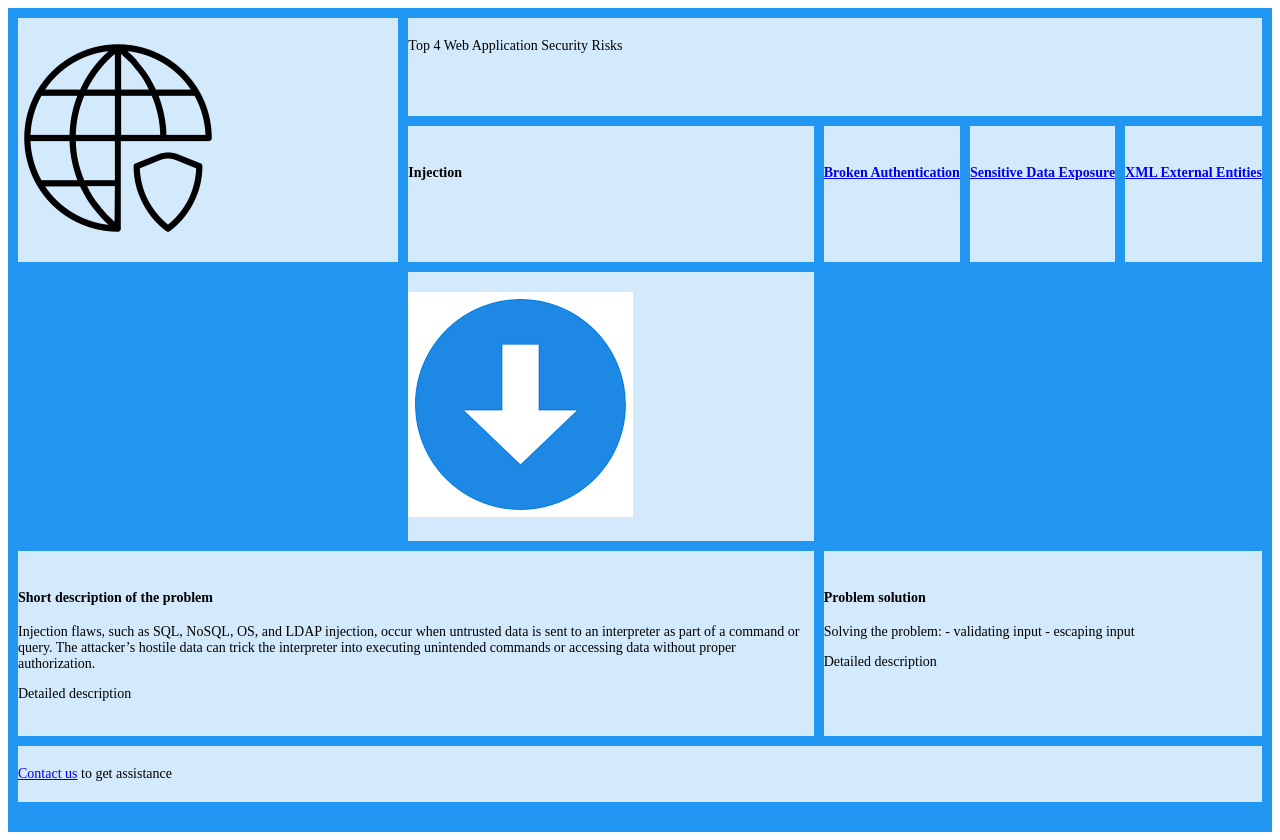
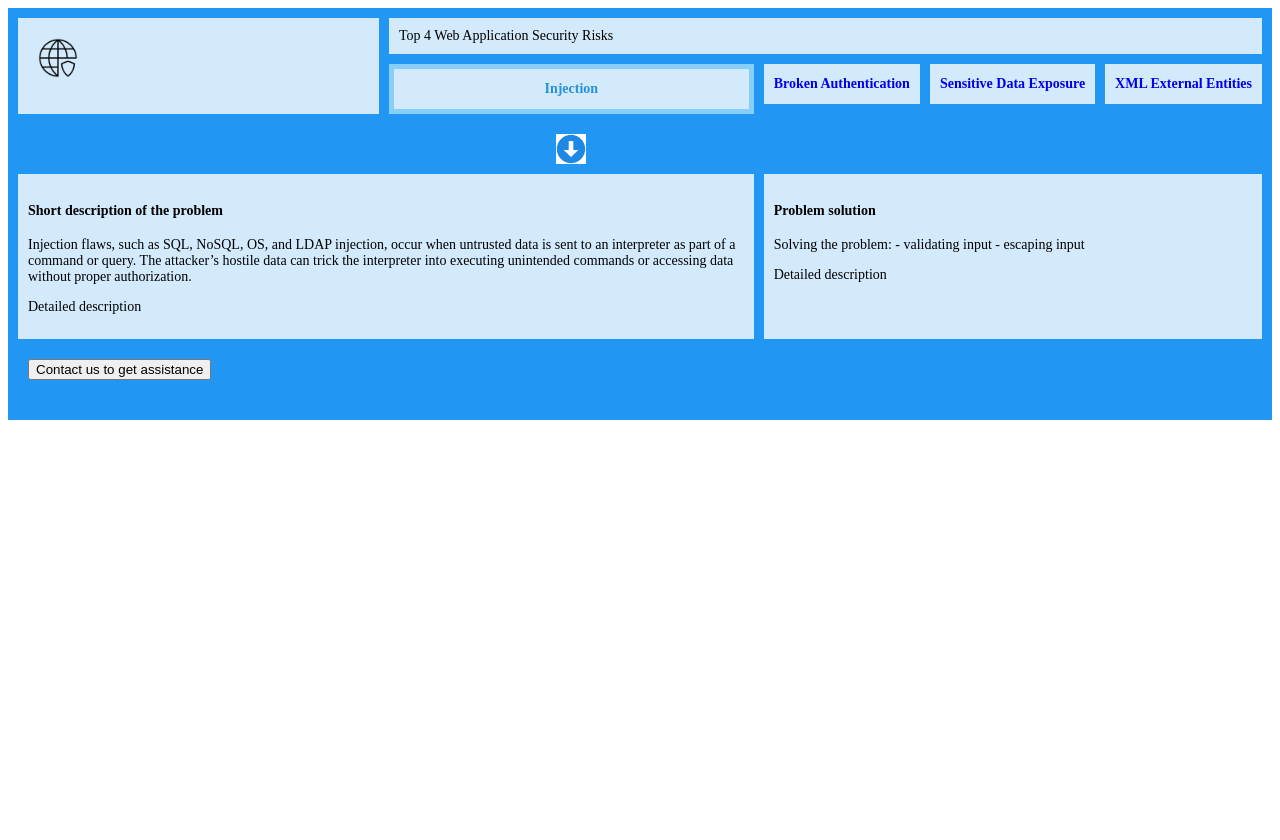
Before and after one commit to Kianni/H2C-Responsive-Web-Design, a plain HTML site: page assignment_5/content_pages/injection.html in a window 1280 px wide. After the commit the page ends 800 px from the top, so only its background shows below. Drawn offline with Linux system fonts and the light colour scheme.

Commit message:
it's enough for today!

```diff
--- a/assignment_5/content_pages/injection.html
+++ b/assignment_5/content_pages/injection.html
@@ -14,7 +14,7 @@
         <img src="../pics/logo.png">
     </div>
     <div class="header">Top 4 Web Application Security Risks</div>
-    <div class="risk1">
+    <div class="risk1 chosen">
         <h4>Injection</h4>
     </div>
     <div class="arrow arrow_inj">
@@ -45,7 +45,11 @@
             - escaping input</p>
             <p>Detailed description</p>
     </div>
-    <div class="footer"><a href="../contact.html">Contact us</a> to get assistance</div>
+    <div class="footer">
+        <a href="../contact.html">
+            <button type="button">Contact us to get assistance</button>
+        </a>
+    </div>
 </div>
 
 </body>
--- a/assignment_5/styles.css
+++ b/assignment_5/styles.css
@@ -1,7 +1,7 @@
 .grid-container > div {
     background-color: rgba(255, 255, 255, 0.8);
     text-align: left;
-    padding: 20px 0;
+    padding: 10px;
     font-size: 14px;
   }
 
@@ -9,3 +9,45 @@
     background-color: #2196F3;
     padding: 10px;
   }
+
+  .logo {
+    text-align: left;
+  }
+
+  .logo > img {
+    width: 40px;
+    height: 40px;
+    padding: 10px;
+  }
+
+  .risk1, .risk2, .risk3, .risk4 {
+    height: 20px;
+    display: flex;
+    align-items: center;
+    justify-content: center;
+  }
+
+  .grid-container > div.arrow {
+    height: 20px;
+    background-color: #2196F3;
+    text-align: center;
+  }
+
+  .grid-container > div.arrow > img {
+    height: 30px;
+  }
+  .grid-container > div.footer {
+    background-color: #2196F3;
+  }
+
+  .chosen {
+    border-color: lightskyblue;
+    border-style: solid;
+    border-width: 5px;
+    color:rgb(36, 146, 219);
+    font-weight: bolder;
+  }
+
+  a {
+    text-decoration: none;
+  }
```
Also changed, not shown: assignment_5/content_pages/broken_auth.html (+6 -2 lines), assignment_5/content_pages/sens_data_exp.html (+6 -2 lines), assignment_5/content_pages/xml_ext_ent.html (+6 -2 lines), assignment_5/main_content.html (+5 -1 lines).
